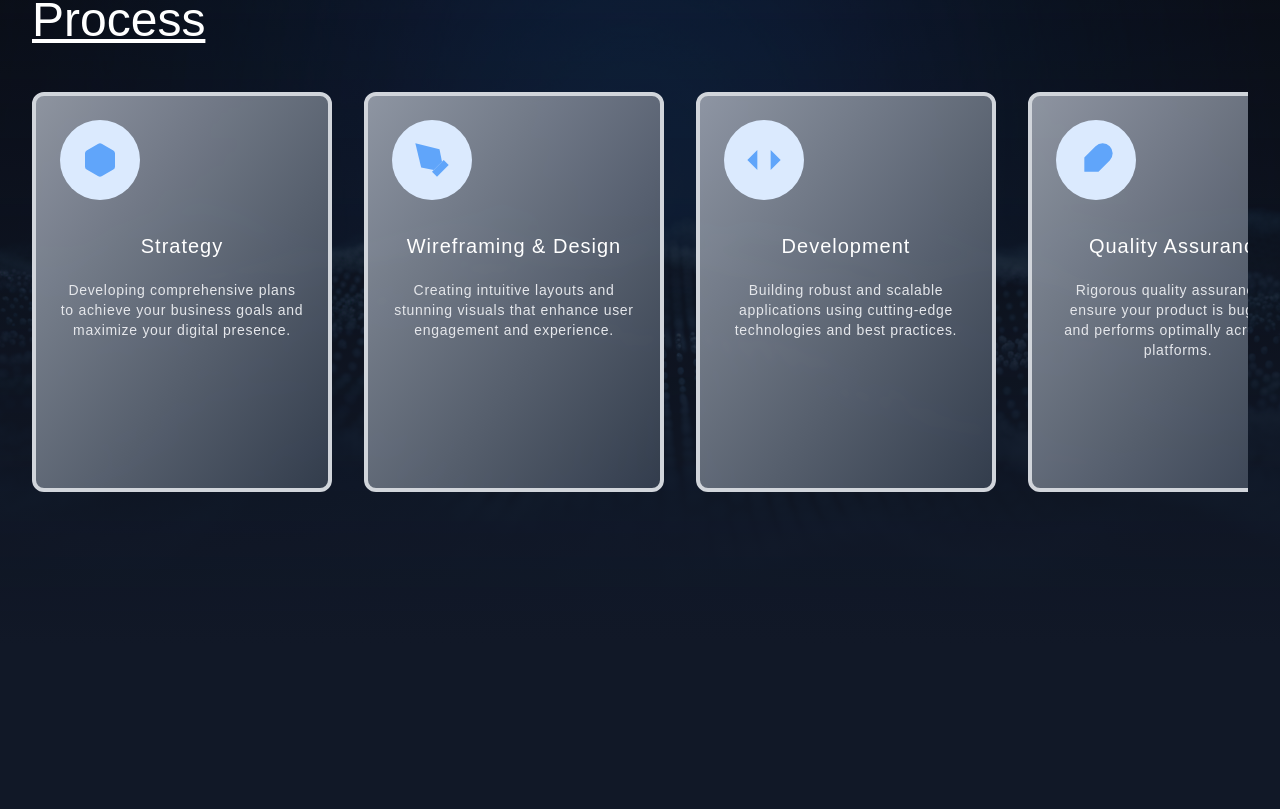
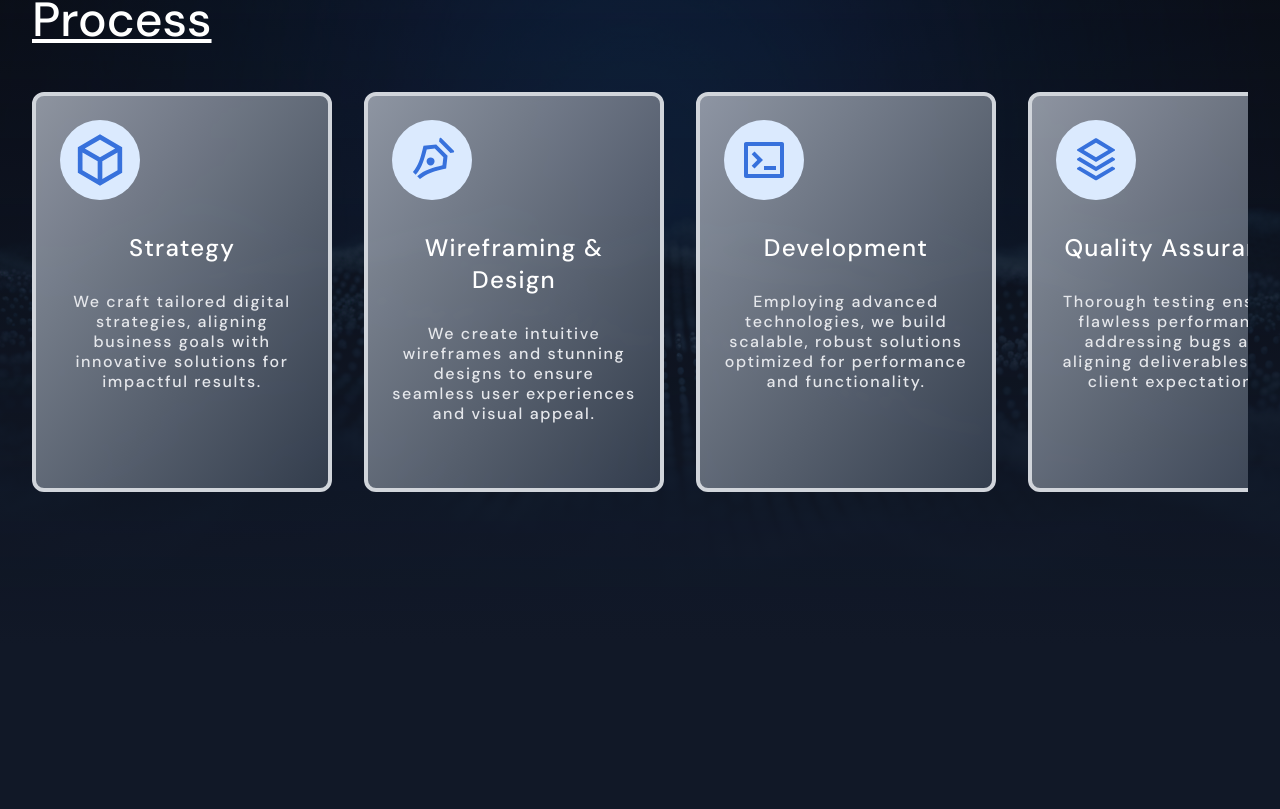
Before and after one commit to cykoravish/novanectar-reimagined, a Next.js app: page / in a window 1280 px wide. Shown: the part 3391-4200 px from the top of the page. Built offline with nearby package versions, Linux system fonts and the light colour scheme; a web font is replaced by a local one.

Commit message:
add content

```diff
--- a/src/components/contact/ContactPopup.tsx
+++ b/src/components/contact/ContactPopup.tsx
@@ -58,7 +58,7 @@ export function ContactPopup({ isOpen, onClose }: ContactPopupProps) {
 
       if (response.ok) {
         setSubmitStatus("success");
-        toast.success("Form Submitter Successfully")
+        toast.success("Form Submitter Successfully");
         reset();
       } else {
         setSubmitStatus("error");
@@ -234,11 +234,15 @@ export function ContactPopup({ isOpen, onClose }: ContactPopupProps) {
               >
                 {isSubmitting ? "Submitting..." : "Submit"}
               </motion.button>
-              {submitStatus === 'success' && (
-                <p className="text-green-500 text-center">Form submitted successfully!</p>
+              {submitStatus === "success" && (
+                <p className="text-green-500 text-center">
+                  Form submitted successfully!
+                </p>
               )}
-              {submitStatus === 'error' && (
-                <p className="text-red-500 text-center">An error occurred. Please try again.</p>
+              {submitStatus === "error" && (
+                <p className="text-red-500 text-center">
+                  An error occurred. Please try again.
+                </p>
               )}
             </form>
             <div className="mt-6 space-y-2">
@@ -248,7 +252,8 @@ export function ContactPopup({ isOpen, onClose }: ContactPopupProps) {
               </div>
               <div className="flex items-center space-x-2">
                 <Phone className="h-5 w-5 text-gray-700" />
-                <span className="text-gray-700">+91 9893 3568 90</span>
+                <span className="text-gray-900 text-sm">+91 8979891703</span>
+                <span className="text-gray-900 text-sm">+91 8979891705</span>
               </div>
             </div>
           </motion.div>
--- a/src/components/contact/contact.tsx
+++ b/src/components/contact/contact.tsx
@@ -166,7 +166,7 @@ const ContactForm = () => {
                   />
                 </svg>
                 <span className="text-gray-900 text-xl">
-                  novanectar@gmail.com
+                  info@novanectar.co.in
                 </span>
               </div>
               <div className="flex items-center space-x-3">
@@ -183,7 +183,8 @@ const ContactForm = () => {
                     d="M3 5a2 2 0 012-2h3.28a1 1 0 01.948.684l1.498 4.493a1 1 0 01-.502 1.21l-2.257 1.13a11.042 11.042 0 005.516 5.516l1.13-2.257a1 1 0 011.21-.502l4.493 1.498a1 1 0 01.684.949V19a2 2 0 01-2 2h-1C9.716 21 3 14.284 3 6V5z"
                   />
                 </svg>
-                <span className="text-gray-900 text-xl">+91 9893 3568 90</span>
+                <span className="text-gray-900 text-xl">+91 8979891703</span>
+                <span className="text-gray-900 text-xl">+91 8979891705</span>
               </div>
             </div>
           </motion.div>
--- a/src/components/faq/FaqSection.tsx
+++ b/src/components/faq/FaqSection.tsx
@@ -6,33 +6,33 @@ import { DMSans } from '@/fonts/font';
 const faqs = [
   {
     id: 1,
-    question: "What services does NovaNectar provide?",
-    answer: "We provide comprehensive digital solutions including web development, mobile app development, UI/UX design, digital marketing, and custom software development. Our team specializes in creating innovative solutions tailored to your business needs."
+    question: "Website Development",
+    answer: "Bringing your ideal website to life with the latest technologies and coding practices, ensuring robust, scalable, and responsive designs that provide exceptional user experiences."
   },
   {
     id: 2,
-    question: "What services does NovaNectar provide?",
-    answer: "Our expertise extends to cloud computing, AI/ML integration, e-commerce solutions, and enterprise software development. We work closely with clients to understand their requirements and deliver scalable solutions."
+    question: "App Development: ",
+    answer: "Creating custom mobile solutions from concept to launch to drive engagement and enhance user experience, helping businesses streamline operations and boost customer loyalty."
   },
   {
     id: 3,
-    question: "What services does NovaNectar provide?",
-    answer: "From startup consultation to enterprise-level digital transformation, we offer end-to-end services. This includes strategic planning, implementation, maintenance, and ongoing support for all your digital needs."
+    question: "Search Engine Optimization (SEO)",
+    answer: "Employing cutting-edge techniques to optimize website content and strategic link-building, boosting online visibility and attracting more organic traffic to stay ahead of the competition."
   },
   {
     id: 4,
-    question: "What services does NovaNectar provide?",
-    answer: "We specialize in creating custom digital solutions that help businesses grow. Our services include website development, app creation, digital marketing, and technology consulting."
+    question: "Graphic Design",
+    answer: "Crafting visually striking assets, including eye-catching logos and compelling brand identities, to transform your brand and resonate with your audience."
   },
   {
     id: 5,
-    question: "What services does NovaNectar provide?",
-    answer: "Our team provides full-stack development services, cloud solutions, and digital transformation strategies. We focus on delivering innovative solutions that drive business growth."
+    question: "UI/UX Design",
+    answer: "Focusing on creating visually appealing and easy-to-use interfaces, ensuring designs deliver intuitive and engaging experiences across web, mobile, or desktop platforms."
   },
   {
     id: 6,
-    question: "What services does NovaNectar provide?",
-    answer: "We offer comprehensive digital services including web development, mobile applications, cloud solutions, and digital marketing strategies tailored to your business goals."
+    question: "Digital Marketing",
+    answer: "Offering comprehensive services such as strategic social media campaigns and targeted PPC advertising to drive traffic, generate leads, and maximize ROI for businesses of all sizes."
   }
 ];
 
@@ -127,7 +127,7 @@ const FAQSection = () => {
             </motion.h2>
 
             <motion.h1
-              className="text-white text-3xl md:text-4xl font-semibold mb-6 max-w-xl"
+              className="text-white text-3xl md:text-4xl font-semibold mb-6 max-w-xl text-start"
               initial={{ opacity: 0, y: 20 }}
               animate={{ opacity: 1, y: 0 }}
               transition={{ duration: 0.6, delay: 0.2 }}
@@ -136,12 +136,12 @@ const FAQSection = () => {
             </motion.h1>
 
             <motion.p
-              className="text-gray-300 text-sm leading-relaxed max-w-xl"
+              className="text-gray-300 text-sm leading-relaxed text-start max-w-xl"
               initial={{ opacity: 0, y: 20 }}
               animate={{ opacity: 1, y: 0 }}
               transition={{ duration: 0.6, delay: 0.4 }}
             >
-              We&apos;re not just another agency-we&apos;re your digital growth partners. With years of industry experience and a passion for innovation, our team is dedicated to delivering measurable results propel your business forward
+              NovaNectar Services Pvt. Ltd is an IT solutions based Start-up company which offers a comprehensive suite of digital solutions tailored to elevate and transform businesses in the digital age.
             </motion.p>
           </div>
 
--- a/src/components/process/ProcessSection.tsx
+++ b/src/components/process/ProcessSection.tsx
@@ -2,6 +2,7 @@ import { useEffect, useRef, useState } from "react";
 import { motion, useScroll, useTransform } from "framer-motion";
 import Image from "next/image";
 import bgImage from "@/assets/pocess/bg.png";
+import { DMSans } from "@/fonts/font";
 
 const ServiceCard = ({ title, description, icon }: any) => {
   return (
@@ -45,10 +46,12 @@ const ServiceCard = ({ title, description, icon }: any) => {
           }}
           transition={{ duration: 0.3 }}
         >
-          <h3 className="pt-2 text-lg sm:text-xl font-medium text-white mb-2 sm:mb-3 tracking-wider">
+          <h3 className="pt-2 text-xl sm:text-2xl font-medium text-white mb-2 sm:mb-3 tracking-wider">
             {title}
           </h3>
-          <p className="text-gray-200 pt-2 font-thin leading-relaxed tracking-wider text-xs sm:text-sm">
+          <p
+            className={`text-gray-200 tracking-widest pt-4 leading-tight text-base font-thin`}
+          >
             {description}
           </p>
         </motion.div>
@@ -108,55 +111,95 @@ export default function ProcessSection() {
     {
       title: "Strategy",
       description:
-        "Developing comprehensive plans to achieve your business goals and maximize your digital presence.",
+        "We craft tailored digital strategies, aligning business goals with innovative solutions for impactful results.",
       icon: (
-        <svg viewBox="0 0 24 24" className="w-full h-full" fill="currentColor">
-          <path d="M21 16V8a2 2 0 0 0-1-1.73l-7-4a2 2 0 0 0-2 0l-7 4A2 2 0 0 0 3 8v8a2 2 0 0 0 1 1.73l7 4a2 2 0 0 0 2 0l7-4A2 2 0 0 0 21 16z" />
+        <svg
+          width="46"
+          height="52"
+          viewBox="0 0 46 52"
+          fill="none"
+          xmlns="http://www.w3.org/2000/svg"
+        >
+          <path
+            d="M23 0.333008L45.1666 13.1663V38.833L23 51.6663L0.833313 38.833V13.1663L23 0.333008ZM7.81903 14.5143L23.0002 23.3033L38.1811 14.5144L23 5.72534L7.81903 14.5143ZM5.49998 18.564V36.1424L20.6669 44.9232V27.3448L5.49998 18.564ZM25.3335 44.923L40.5 36.1424V18.5642L25.3335 27.3448V44.923Z"
+            fill="#3771DC"
+          />
         </svg>
       ),
     },
     {
       title: "Wireframing & Design",
       description:
-        "Creating intuitive layouts and stunning visuals that enhance user engagement and experience.",
+        "We create intuitive wireframes and stunning designs to ensure seamless user experiences and visual appeal.",
       icon: (
-        <svg viewBox="0 0 24 24" className="w-full h-full" fill="currentColor">
-          <path d="M12 19l7-7 3 3-7 7-3-3z" />
-          <path d="M18 13l-1.5-7.5L2 2l3.5 14.5L13 18l5-5z" />
+        <svg
+          width="48"
+          height="48"
+          viewBox="0 0 48 48"
+          fill="none"
+          xmlns="http://www.w3.org/2000/svg"
+        >
+          <path
+            d="M33.1924 2.07232L45.8856 14.7655C46.2762 15.1561 46.2762 15.7892 45.8856 16.1797C45.7358 16.3296 45.5424 16.4279 45.333 16.4606L42.3848 16.9216L31.0712 5.60786L31.4954 2.638C31.5736 2.09128 32.08 1.71137 32.6268 1.78947C32.841 1.82007 33.0394 1.91932 33.1924 2.07232ZM9.18974 40.2949C16.6345 33.6319 25.1798 31.6393 34.4758 29.2539L35.3686 21.2191L26.7738 12.6241L18.7387 13.5169C16.3535 22.8129 14.3608 31.3583 7.69772 38.8029L4.9082 36.0135C10.5651 29.4137 12.6864 22.1071 15.5148 9.8505L28.2428 8.43628L39.5566 19.7501L38.1422 32.4779C25.8858 35.3063 18.5789 37.4277 11.9793 43.0845L9.18974 40.2949ZM19.7574 28.2353C18.1953 26.6731 18.1953 24.1405 19.7574 22.5785C21.3196 21.0163 23.8522 21.0163 25.4142 22.5785C26.9764 24.1405 26.9764 26.6731 25.4142 28.2353C23.8522 29.7973 21.3196 29.7973 19.7574 28.2353Z"
+            fill="#3771DC"
+          />
         </svg>
       ),
     },
     {
       title: "Development",
       description:
-        "Building robust and scalable applications using cutting-edge technologies and best practices.",
+        "Employing advanced technologies, we build scalable, robust solutions optimized for performance and functionality.",
       icon: (
-        <svg viewBox="0 0 24 24" className="w-full h-full" fill="currentColor">
-          <path d="M16 18l6-6-6-6M8 6l-6 6 6 6" />
+        <svg
+          width="48"
+          height="48"
+          viewBox="0 0 48 48"
+          fill="none"
+          xmlns="http://www.w3.org/2000/svg"
+        >
+          <path
+            d="M6 6H42C43.1046 6 44 6.89544 44 8V40C44 41.1046 43.1046 42 42 42H6C4.89544 42 4 41.1046 4 40V8C4 6.89544 4.89544 6 6 6ZM8 10V38H40V10H8ZM24 30H36V34H24V30ZM17.3337 24L11.6768 18.3431L14.5053 15.5147L22.9906 24L14.5053 32.4852L11.6768 29.6568L17.3337 24Z"
+            fill="#3771DC"
+          />
         </svg>
       ),
     },
     {
       title: "Quality Assurance",
       description:
-        "Rigorous quality assurance to ensure your product is bug-free and performs optimally across all platforms.",
+        "Thorough testing ensures flawless performance, addressing bugs and aligning deliverables with client expectations.",
       icon: (
-        <svg viewBox="0 0 24 24" className="w-full h-full" fill="currentColor">
-          <path d="M20.24 12.24a6 6 0 0 0-8.49-8.49L5 10.5V19h8.5z" />
-          <path d="M16 8L2 22" />
-          <path d="M17.5 15H9" />
+        <svg
+          width="48"
+          height="48"
+          viewBox="0 0 48 48"
+          fill="none"
+          xmlns="http://www.w3.org/2000/svg"
+        >
+          <path
+            d="M40.1666 30.3996L42.5708 31.8422C43.0442 32.1264 43.1978 32.7406 42.9138 33.2142C42.8292 33.355 42.7114 33.4728 42.5708 33.5572L25.0288 44.0822C24.3954 44.4624 23.6042 44.4624 22.9708 44.0822L5.42902 33.5572C4.95544 33.273 4.80186 32.6588 5.08602 32.1852C5.17046 32.0443 5.28826 31.9266 5.42902 31.8422L7.8332 30.3996L23.9998 40.0996L40.1666 30.3996ZM40.1666 20.9996L42.5708 22.4422C43.0442 22.7264 43.1978 23.3406 42.9138 23.8142C42.8292 23.955 42.7114 24.0728 42.5708 24.1572L23.9998 35.2996L5.42902 24.1572C4.95544 23.873 4.80186 23.2588 5.08602 22.7852C5.17046 22.6444 5.28826 22.5266 5.42902 22.4422L7.8332 20.9996L23.9998 30.6996L40.1666 20.9996ZM25.0288 2.61703L42.5708 13.1422C43.0442 13.4263 43.1978 14.0406 42.9138 14.5141C42.8292 14.6549 42.7114 14.7727 42.5708 14.8571L23.9998 25.9996L5.42902 14.8571C4.95544 14.573 4.80186 13.9587 5.08602 13.4852C5.17046 13.3444 5.28826 13.2266 5.42902 13.1422L22.9708 2.61703C23.6042 2.23703 24.3954 2.23703 25.0288 2.61703ZM23.9998 6.66441L11.7745 13.9997L23.9998 21.335L36.2252 13.9997L23.9998 6.66441Z"
+            fill="#3771DC"
+          />
         </svg>
       ),
     },
     {
       title: "Operation",
       description:
-        "Seamlessly deploying your project to production environments, ensuring smooth transitions and optimal performance.",
+        "We ensure smooth deployment and post-launch support for consistent performance and enhanced customer satisfaction.",
       icon: (
-        <svg viewBox="0 0 24 24" className="w-full h-full" fill="currentColor">
-          <path d="M21 16V8a2 2 0 0 0-1-1.73l-7-4a2 2 0 0 0-2 0l-7 4A2 2 0 0 0 3 8v8a2 2 0 0 0 1 1.73l7 4a2 2 0 0 0 2 0l7-4A2 2 0 0 0 21 16z" />
-          <path d="M3.27 6.96L12 12.01l8.73-5.05" />
-          <path d="M12 22.08V12" />
+        <svg
+          width="45"
+          height="45"
+          viewBox="0 0 45 45"
+          fill="none"
+          xmlns="http://www.w3.org/2000/svg"
+        >
+          <path
+            d="M0 23.3333H4.66667V44.3333H0V23.3333ZM7 28H11.6667V44.3333H7V28ZM32.6667 14H37.3333V44.3333H32.6667V14ZM39.6667 18.6667H44.3333V44.3333H39.6667V18.6667ZM16.3333 0H21V44.3333H16.3333V0ZM23.3333 4.66667H28V44.3333H23.3333V4.66667Z"
+            fill="#3771DC"
+          />
         </svg>
       ),
     },
@@ -165,15 +208,34 @@ export default function ProcessSection() {
       description:
         "Providing ongoing support and updates to ensure your project remains secure, efficient, and up-to-date with the latest technologies.",
       icon: (
-        <svg viewBox="0 0 24 24" className="w-full h-full" fill="currentColor">
-          <path d="M14.7 6.3a1 1 0 0 0 0 1.4l1.6 1.6a1 1 0 0 0 1.4 0l3.77-3.77a6 6 0 0 1-7.94 7.94l-6.91 6.91a2.12 2.12 0 0 1-3-3l6.91-6.91a6 6 0 0 1 7.94-7.94l-3.76 3.76z" />
+        <svg
+          width="48"
+          height="48"
+          viewBox="0 0 48 48"
+          fill="none"
+          xmlns="http://www.w3.org/2000/svg"
+        >
+          <g clipPath="url(#clip0_108_4729)">
+            <path
+              d="M10.5301 11.1434V35.1434H37.9587V11.1434H10.5301ZM8.81585 7.71484H39.673C40.6198 7.71484 41.3873 8.48235 41.3873 9.42913V36.8577C41.3873 37.8045 40.6198 38.572 39.673 38.572H8.81585C7.86908 38.572 7.10156 37.8045 7.10156 36.8577V9.42913C7.10156 8.48235 7.86908 7.71484 8.81585 7.71484ZM29.0323 19.3598L25.9587 16.2863H34.5302V24.8577L31.4566 21.7841L24.8326 28.4081L21.1961 24.7716L16.3474 29.6203L13.923 27.196L21.1961 19.9228L24.8326 23.5593L29.0323 19.3598Z"
+              fill="#3771DC"
+            />
+          </g>
+          <defs>
+            <clipPath id="clip0_108_4729">
+              <rect width="48" height="48" fill="white" />
+            </clipPath>
+          </defs>
         </svg>
       ),
     },
   ];
 
   return (
-    <div ref={containerRef} className="relative w-full h-[300vh] bg-gray-900">
+    <div
+      ref={containerRef}
+      className={`relative w-full h-[300vh] bg-gray-900 ${DMSans.className}`}
+    >
       <div className="sticky top-0 h-screen flex flex-col items-center justify-center overflow-hidden">
         <Image
           alt="Process"
```
Also changed, not shown: src/assets/svg/Frame.svg (added).
